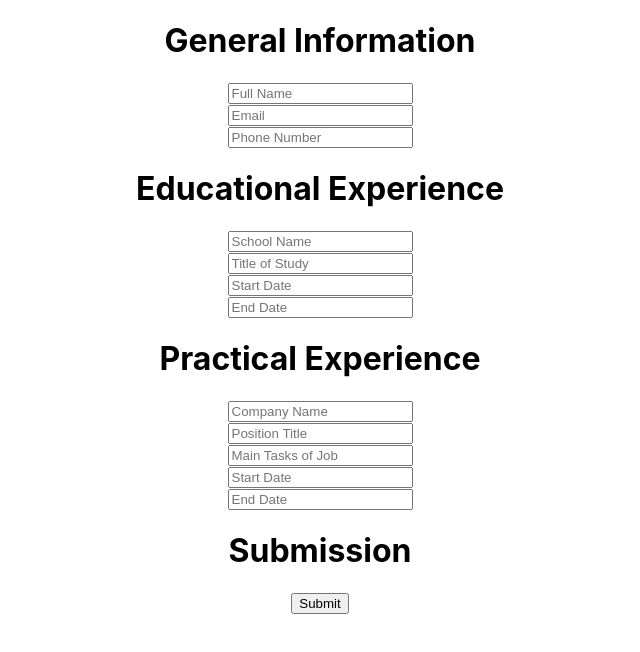
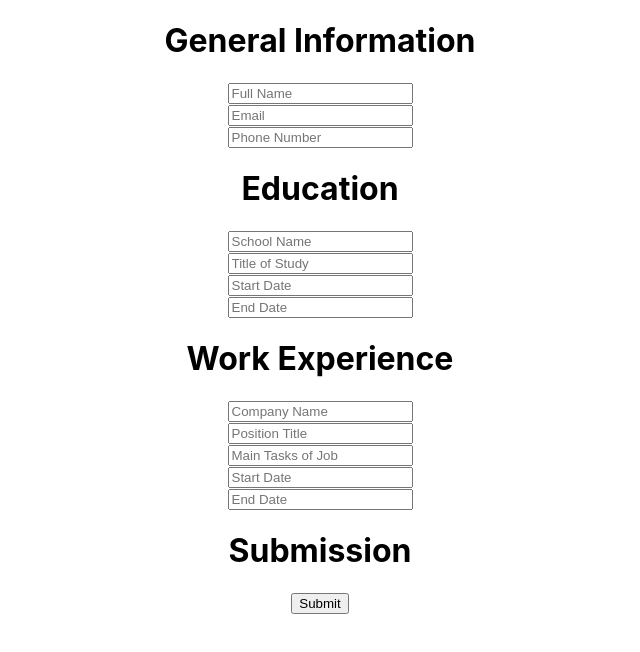
Before and after one commit to raymart-evangelista/react-cv-project, a React (Create React App) app: page / in a window 1280 px wide. Shown: the top 652 px of the page, without its empty margins (320-960 px from the left). Built offline with nearby package versions, Linux system fonts and the light colour scheme.

Commit message:
turn Section class comp to func comp

```diff
--- a/src/App.js
+++ b/src/App.js
@@ -192,14 +192,14 @@ class App extends Component {
               <Input handleChildInput={this.handleEmailInput} labelText='Email' label='email' value={this.state.generalInfo.email}/>
               <Input handleChildInput={this.handlePhoneInput} labelText='Phone Number' label='phoneNumber' value={this.state.generalInfo.phone}/>
             </Section>
-            <Section section='educational' sectionTitle='Educational Experience'>
+            <Section section='educational' sectionTitle='Education'>
               <Input handleChildInput={this.handleSchoolInput} labelText='School Name' label='school' value={this.state.education.school}/>
               <Input handleChildInput={this.handleStudyInput} labelText='Title of Study' label='study' value={this.state.education.study}/>
               <Input handleChildInput={this.handleStudyStartInput} labelText='Start Date' label='studyStartDate' value={this.state.education.startDate}/>
               <Input handleChildInput={this.handleStudyEndInput} labelText='End Date' label='studyEndDate' value={this.state.education.endDate}/>
             </Section>
 
-            <Section section='practical' sectionTitle='Practical Experience'>
+            <Section section='practical' sectionTitle='Work Experience'>
               <Input handleChildInput={this.handleCompanyInput} labelText='Company Name' label='company' value={this.state.experience.company}/>
               <Input handleChildInput={this.handlePositionInput} labelText='Position Title' label='position' value={this.state.experience.position}/>
               <Input handleChildInput={this.handleTaskInput} labelText='Main Tasks of Job' label='tasks' value={this.state.experience.tasks}/>
--- a/src/components/Section.js
+++ b/src/components/Section.js
@@ -1,18 +1,13 @@
+import { render } from "@testing-library/react";
 import React, { Component } from "react";
 
-class Section extends Component {
-  constructor(props) {
-    super(props)
-  }
-
-  render() {
-    return (
-      <div id={this.props.section}>
-        <h1>{this.props.sectionTitle}</h1>
-        {this.props.children}
-      </div>
-    )
-  }
+const Section = ({section, sectionTitle, children}) => {
+  return (
+    <div id={section}>
+      <h1>{sectionTitle}</h1>
+      {children}
+    </div>
+  )
 }
 
 export default Section
```
